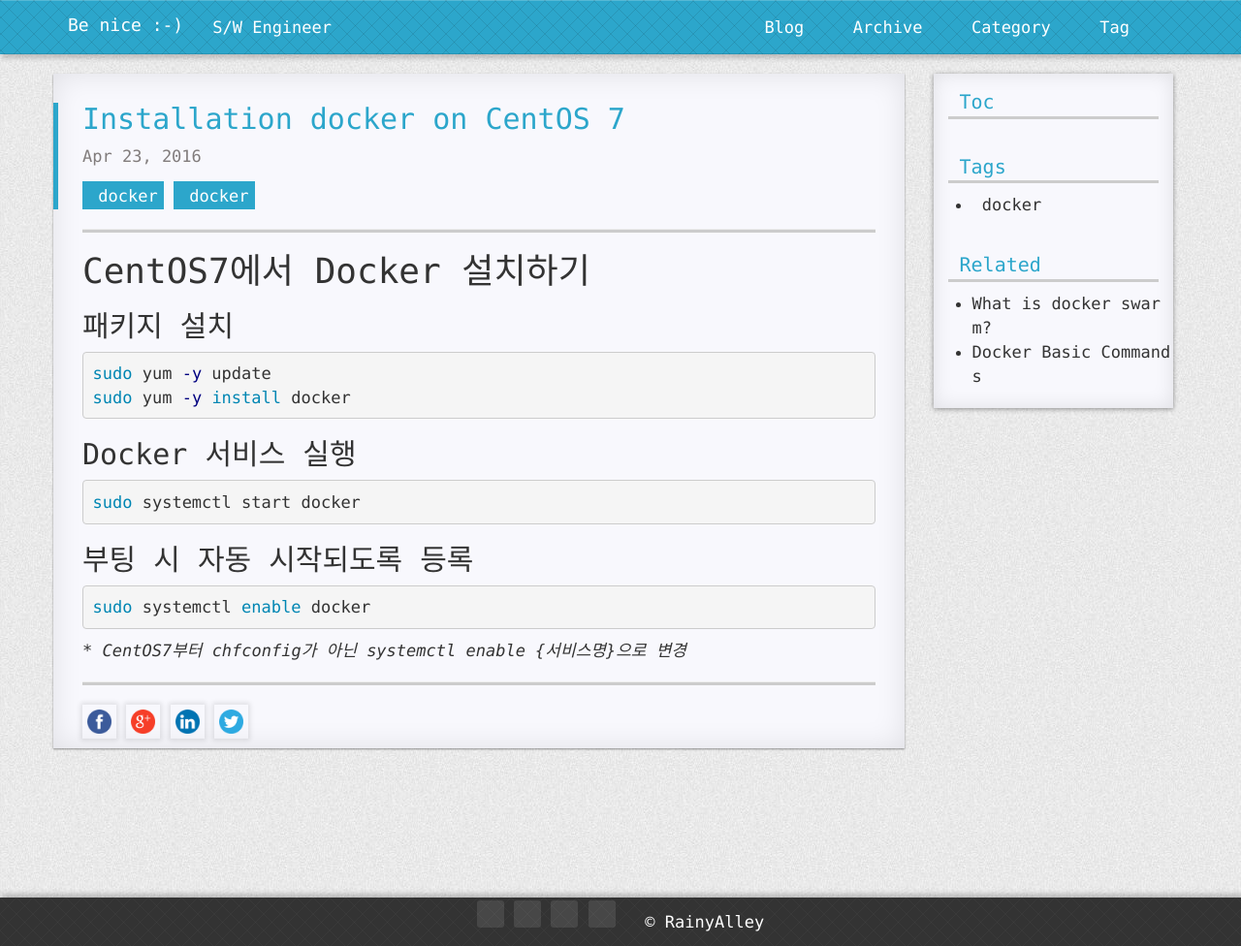
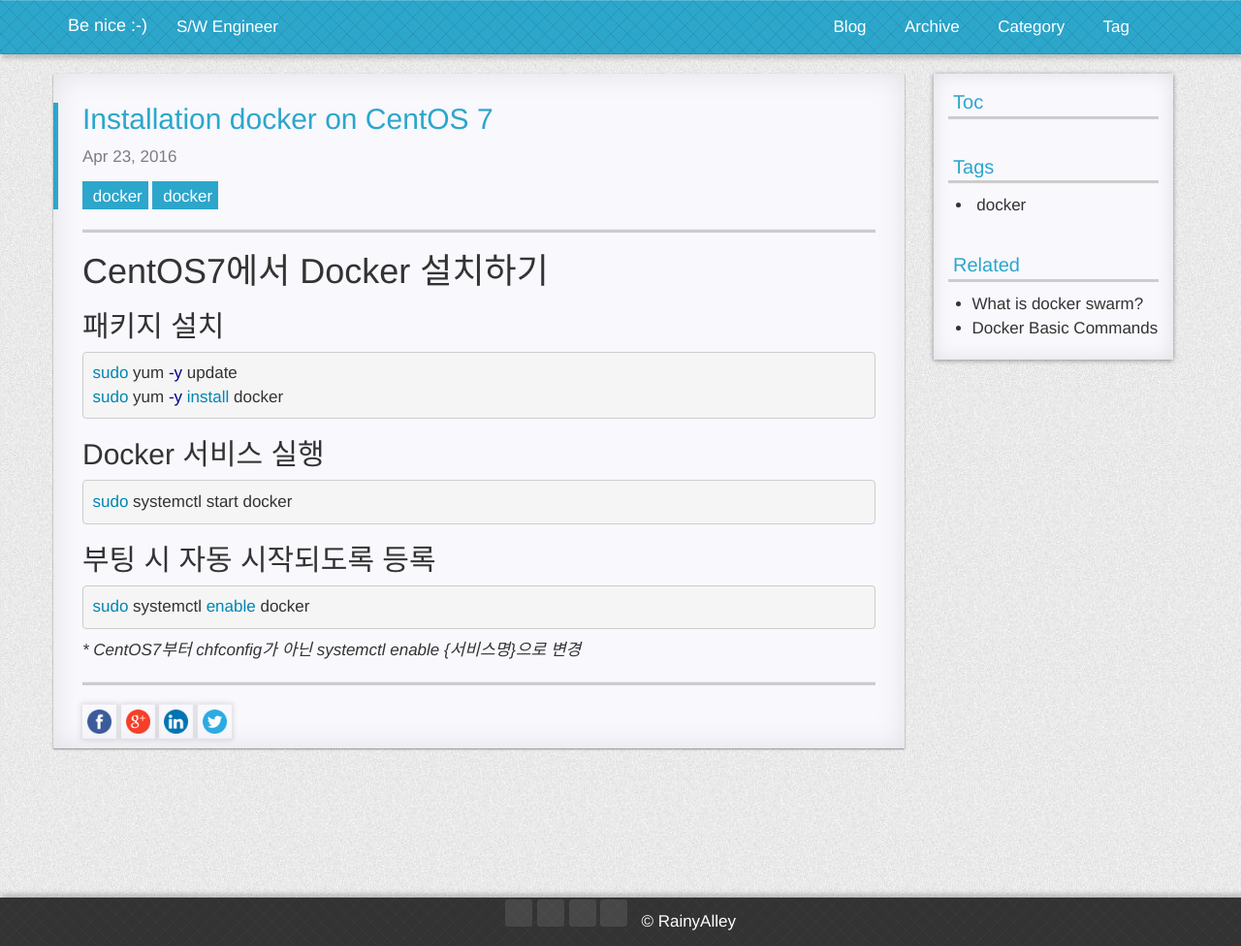
Before and after one commit to wkjeon/nicejeremy.github.io, a Jekyll site: the page built from _posts/docker/2016-04-24-installation-docker-on-centos-7.md, in a window 1280 px wide. Shown: the whole page at 97% size. Built offline with Jekyll 4.4.1, drawn with Linux system fonts in a browser that asks for light colours; nearby versions of some CDN libraries; comment, search, counter and statistics services are not loaded; a style sheet for code colours, icons or effects is not loaded.

Commit message:
change font style

```diff
--- a/static/css/style.css
+++ b/static/css/style.css
@@ -109,9 +109,13 @@
     margin: 0px 0px 0px 0px;
 }
 
+/*body,code,pre{*/
+    /*font-family:  "Menlo", "Monaco", "Consolas", "Courier New", "monospace", "Helvetica", "Tahoma", "Arial",*/
+    /*"WenQuanYi Micro Hei", "文泉驿微米黑", "STXihei", "华文细黑", "Microsoft YaHei", "微软雅黑", "SimSun", "宋体", "Heiti", "黑体", sans-serif;*/
+/*}*/
+
 body,code,pre{
-    font-family:  "Menlo", "Monaco", "Consolas", "Courier New", "monospace", "Helvetica", "Tahoma", "Arial",
-    "WenQuanYi Micro Hei", "文泉驿微米黑", "STXihei", "华文细黑", "Microsoft YaHei", "微软雅黑", "SimSun", "宋体", "Heiti", "黑体", sans-serif;
+    font-family:  "Dotum", "돋움", "Helvetica", "AppleSDGothicNeo", "sans-serif";
 }
 
 body,.sheet,pre,code{
```
